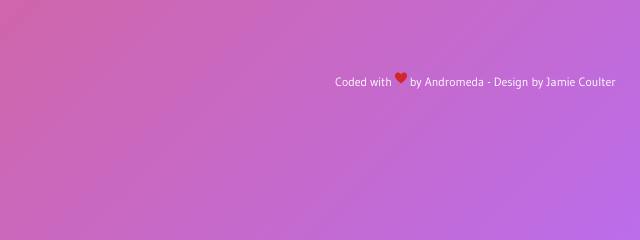
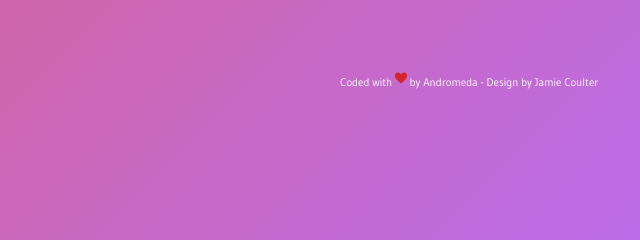
Before and after one commit to itsandromeda/coder-login, a plain HTML site: page index.html in a window 1280 px wide. Shown: the part 532-772 px from the top of the page, 640-1280 px from the left. Drawn offline with Linux system fonts and the light colour scheme.

Commit message:
footer position

```diff
--- a/assets/css/main.css
+++ b/assets/css/main.css
@@ -13,12 +13,11 @@ body {
 }
 
 footer {
-    font-size: 12px;
+    font-size: 11px;
     color: white;
-    width: 290px;
+    width: 300px;
     position: relative;
     float: right;
-    right: 15px;
 }
 
 footer a {
```
